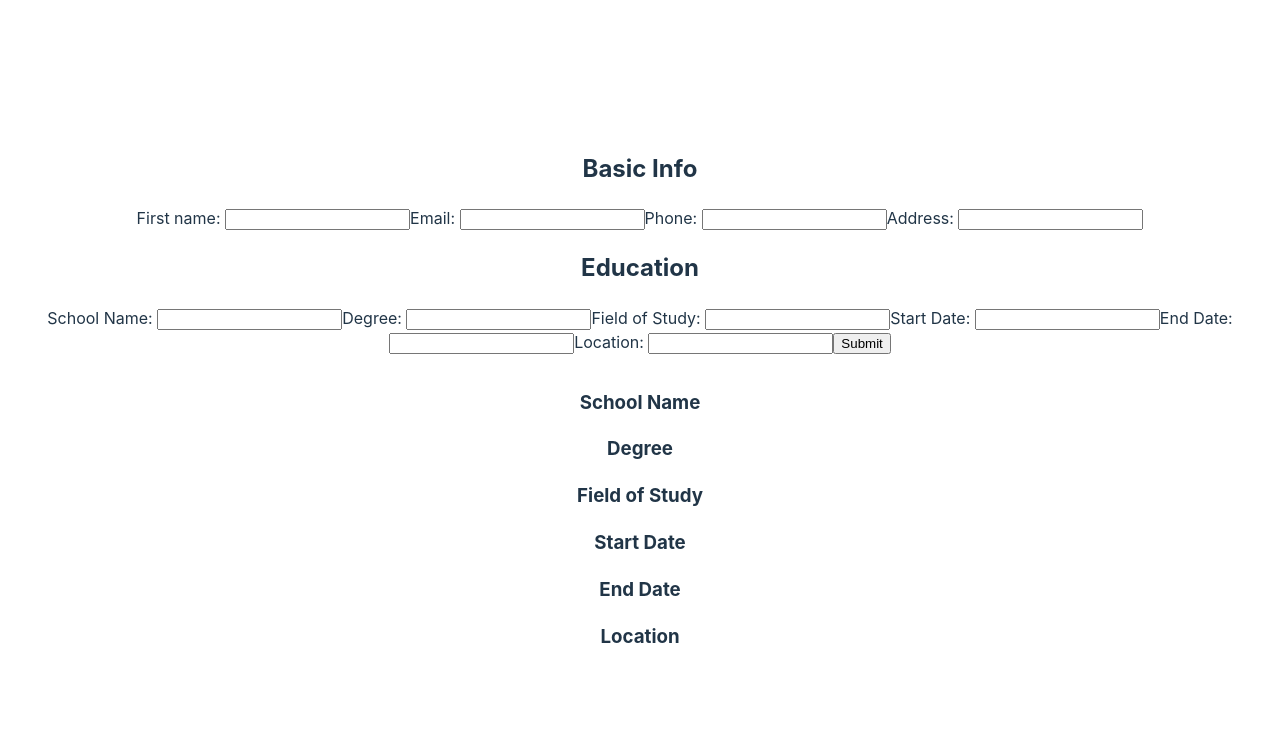
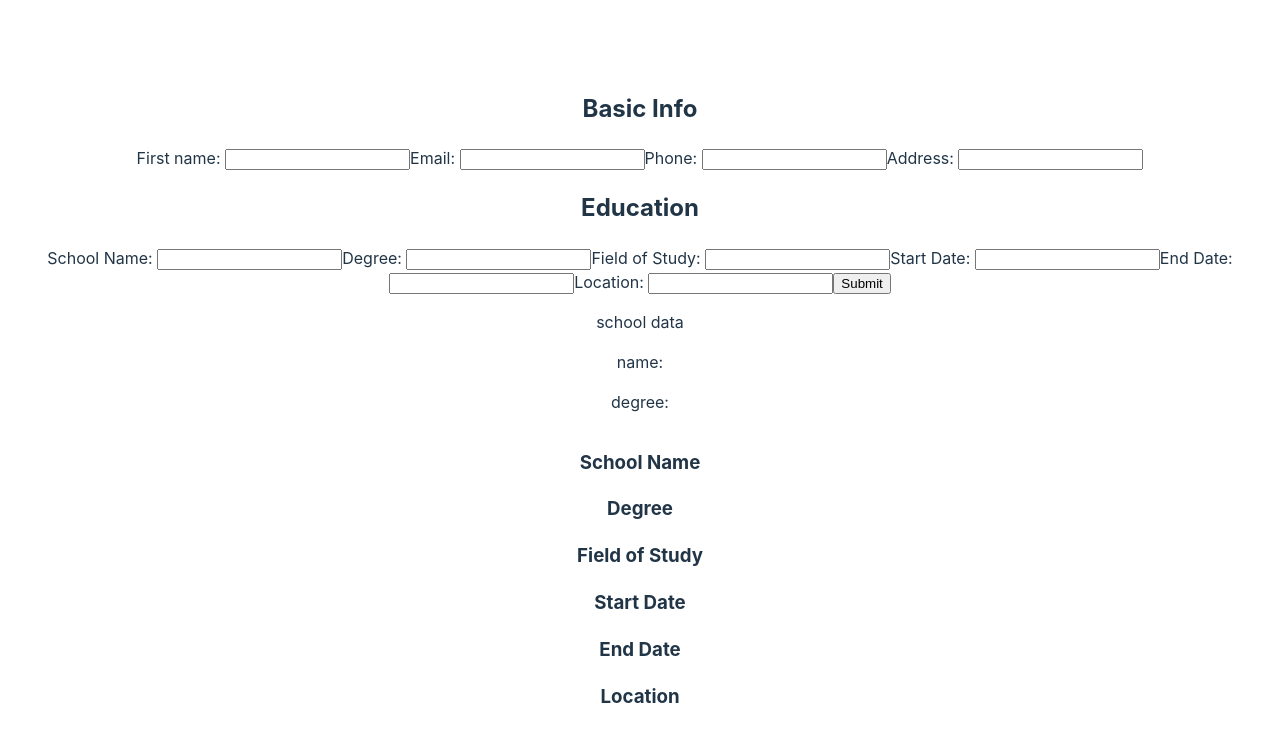
Before and after one commit to CraigMarc/cvBuilder, a React app: page / in a window 1280 px wide. Shown: the top 742 px of the page. Built offline with nearby package versions, Linux system fonts and the light colour scheme; the HTML template or start-up script is replaced by a standard one.

Commit message:
changed data structure

```diff
--- a/src/App.jsx
+++ b/src/App.jsx
@@ -10,28 +10,24 @@ import { Education } from './Education'
 function App() {
 
   //states
+  /*
   const [name, setName] = useState('');
   const [email, setEmail] = useState('');
   const [phone, setPhone] = useState('');
-  const [address, setAddress] = useState('');
+  const [address, setAddress] = useState('');*/
 
-  const [edData, setEdData] = useState(
-    {
+  const [resData, setResData] = useState({
+
       basicData: {
         name: '',
         email: '',
         phone: '',
         address: '',
       },
-      schoolData: {
-        schoolName: '',
-        degree: '',
-        fos: '',
-        startDate: '',
-        endDate: '',
-        location: '',
-      },
-    })
+      schoolinfo: [],
+      workInfo: [],
+    }
+    )
 
   //event handlers
 /*
@@ -63,10 +59,10 @@ function App() {
     }*/
 
 
-  const handleSchoolChange = (event) => {
+  const handleResChange = (event) => {
     const name = event.target.name;
     const value = event.target.value;
-    setEdData(values => ({ ...values, [name]: value }))
+    setResData(values => ({ ...values, [name]: value }))
   }
 
 
@@ -76,20 +72,20 @@ function App() {
     <div>
 
       <BasicInfo
-        basicData={edData}
-        handleSchoolChange={handleSchoolChange}
+        basicData={resData}
+        handleSchoolChange={handleResChange}
 
       />
 
       <Education
-        schoolData={edData}
-        handleSchoolChange={handleSchoolChange}
+        resData={resData}
+        handleSchoolChange={handleResChange}
         handleSchoolSubmit={handleSchoolSubmit}
       />
 
       <Resume
 
-        data={edData}
+        data={resData}
       />
 
 
--- a/src/Education.jsx
+++ b/src/Education.jsx
@@ -2,11 +2,30 @@ import React, { useState } from "react";
 
 function Education(props) {
     const {
-        schoolData,
-        handleSchoolChange,
+        resData,
+
         handleSchoolSubmit,
 
     } = props;
+
+    const [schoolData, setSchoolData] = useState(
+        {
+
+          schoolData: {
+            schoolName: '',
+            degree: '',
+            fos: '',
+            startDate: '',
+            endDate: '',
+            location: '',
+          },
+        })
+
+        const handleSchoolChange = (event) => {
+            const name = event.target.name;
+            const value = event.target.value;
+            setSchoolData(values => ({ ...values, [name]: value }))
+          }
 
 
     return (
@@ -72,6 +91,9 @@ function Education(props) {
             </label>
             <input type="submit" />
             </form>
+        <p>school data</p>
+        <p>name:{schoolData.schoolName}</p>
+        <p>degree:{schoolData.degree}</p>
         </>
     );
 }
```
